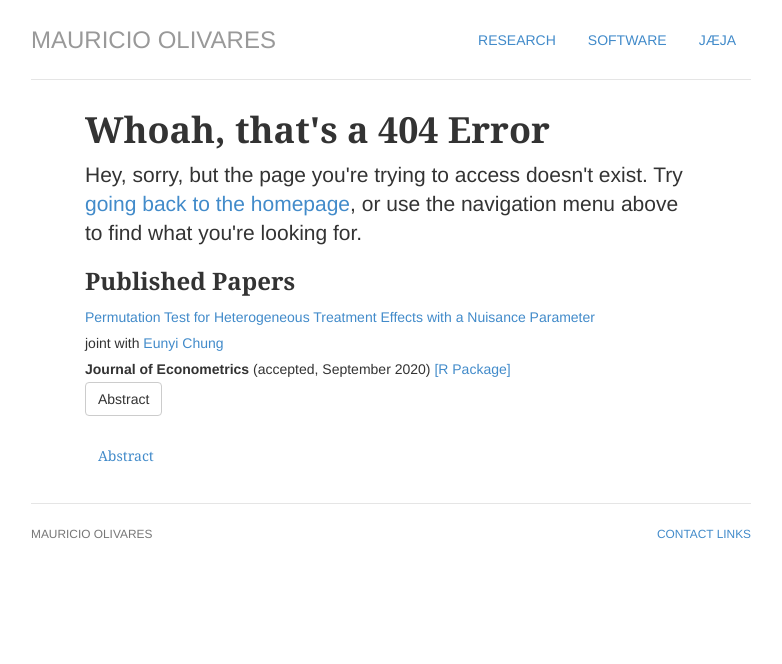
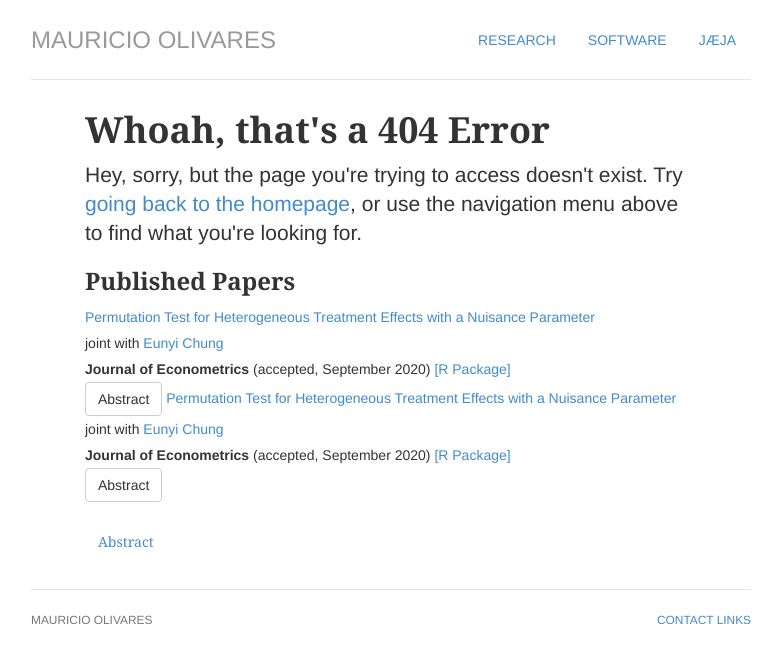
Before and after one commit to mauolivares/mauolivares.github.io, a Jekyll site: the page built from cv/index.html, in a window 1280 px wide. Shown: the top 664 px of the page, without its empty margins (249-1031 px from the left). Built offline with Jekyll 4.4.1, drawn with Linux system fonts in a browser that asks for light colours.

Commit message:
collapse new example

```diff
--- a/cv/index.html
+++ b/cv/index.html
@@ -22,6 +22,16 @@ title: 404 Error | Sorry, this page does not exist.
   							</div>
 						</div>
 
+					<a href="/files/HTE_WorkingPaper.pdf" title="Download Paper as PDF">Permutation Test for Heterogeneous Treatment Effects with a Nuisance Parameter</a>
+					<br>joint with <a href="https://sites.google.com/a/illinois.edu/eunyichung/">Eunyi Chung</a>
+					<br><b>Journal of Econometrics</b> (accepted, September 2020) <a href="https://cran.r-project.org/web/packages/RATest/index.html" title="R Package">[R Package]</a>
+					<br><a class="btn btn-default" data-toggle="collapse" href="#collapseExample" role="button" aria-expanded="false" aria-controls="collapseExample">
+    				Abstract</a>
+    					<div class="collapse" id="collapseExample">
+  							<div class="card card-body">
+    						Anim pariatur cliche reprehenderit, enim eiusmod high life accusamus terry richardson ad squid. Nihil anim keffiyeh helvetica, craft beer labore wes anderson cred nesciunt sapiente ea proident.
+  							</div>
+						</div>
 
 				</li>
 			</ul>
--- a/research/index.html
+++ b/research/index.html
@@ -20,7 +20,7 @@ description: Mauricio Olivares' research page.
 					<li>
 						<a href="/files/HTE_WorkingPaper.pdf" title="Download Paper as PDF">Permutation Test for Heterogeneous Treatment Effects with a Nuisance Parameter</a>
 						<br>joint with <a href="https://sites.google.com/a/illinois.edu/eunyichung/">Eunyi Chung</a>
-						<br><b>Journal of Econometrics</b> (accepted, September 2020)</a>
+						<br><b>Journal of Econometrics</b> (accepted, September 2020)
 						<br><a href="https://cran.r-project.org/web/packages/RATest/index.html" title="R Package">[R Package]</a>
 
 					</li>
```
